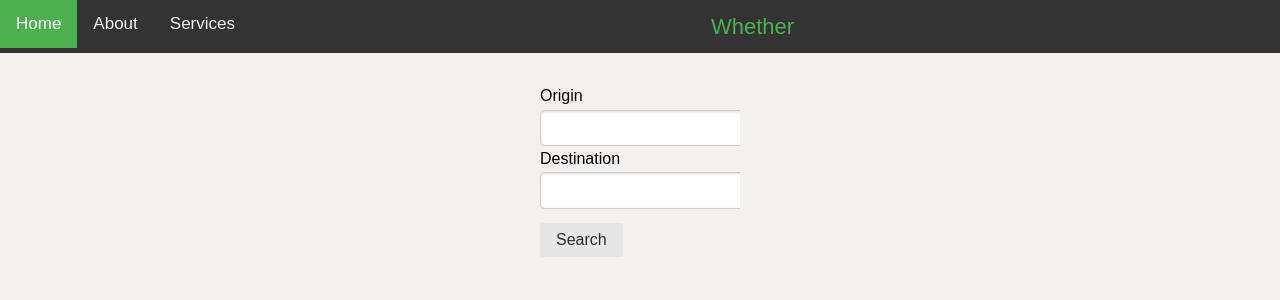
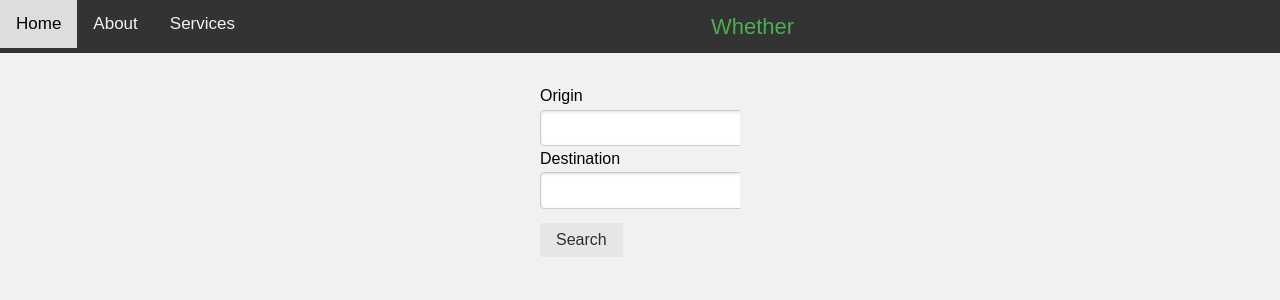
Before and after one commit to Jtcruthers/Whether, a React (Create React App) app in the folder frontend/: page / in a window 1280 px wide. Shown: the top 300 px of the page. Built offline with nearby package versions, Linux system fonts and the light colour scheme.

Commit message:
Added react router.

```diff
--- a/frontend/package.json
+++ b/frontend/package.json
@@ -7,6 +7,7 @@
     "react": "^15.6.1",
     "react-dom": "^15.6.1",
     "react-redux": "^5.0.6",
+    "react-router-dom": "^4.2.2",
     "react-scripts": "1.0.13",
     "redux": "^3.7.2",
     "redux-thunk": "^2.2.0"
--- a/frontend/src/components/AboutPage.js
+++ b/frontend/src/components/AboutPage.js
@@ -1,7 +1,7 @@
 import React, {Component} from 'react';
 import styles from '../css/AboutPage.css';
 
-class MainPage extends Component {
+class AboutPage extends Component {
 
 
     render() {
@@ -30,4 +30,4 @@ class MainPage extends Component {
 
 }
 
-export default MainPage;
+export default AboutPage;
--- /dev/null
+++ b/frontend/src/components/AppComponent.js
@@ -0,0 +1,27 @@
+import React, {Component} from 'react';
+import Header from './Header';
+import MainContainer from '../containers/MainContainer';
+import AboutPage from './AboutPage';
+import {BrowserRouter as Router, Route } from 'react-router-dom';
+
+class AppComponent extends Component {
+
+    render() {
+        return (
+            <div className="Whether">
+                <Router>
+                    <div>
+                        <Header />
+                        <div className="app">
+                            <Route exact path="/" component={MainContainer}/>
+                            <Route path="/about" component={AboutPage}/>
+                        </div>
+                    </div>
+                </Router>
+            </div>
+        )
+    }
+
+}
+
+export default AppComponent;
--- a/frontend/src/components/Header.js
+++ b/frontend/src/components/Header.js
@@ -1,12 +1,12 @@
 import React from 'react';
-import logo from '../logo.svg';
 import styles from '../css/Header.css'
+import {Link} from 'react-router-dom'
 
 const Header = () => (
       <div className="topnav">
-              <a className="active" href="#">Home</a>
-              <a href="#">About</a>
-              <a href="#">Services</a>
+              <Link to="/">Home</Link>
+              <Link to="/about">About</Link>
+              <Link to="/">Services</Link>
               <span>Whether</span>
       </div>
 );
--- a/frontend/src/components/MainPage.js
+++ b/frontend/src/components/MainPage.js
@@ -1,5 +1,4 @@
 import React, {Component} from 'react';
-import Header from './Header';
 import HomeContainer from '../containers/HomeContainer';
 import ResultsContainer from '../containers/ResultsContainer';
 import styles from '../css/MainPage.css';
@@ -28,14 +27,12 @@ class MainPage extends Component {
     if (!this.state.submitted) {
       return (
         <div className="MainContainer">
-          <Header/>
           <HomeContainer/>
         </div>
       )
     } else {
       return (
         <div className="MainContainer">
-          <Header/>
           <ResultsContainer/>
         </div>
       )
--- a/frontend/src/components/ToggleButton.js
+++ b/frontend/src/components/ToggleButton.js
@@ -2,7 +2,7 @@ import React from 'react'
 
 const ToggleButton = ({text, onClick}) => (
   <div className="ToggleButton" style={{"paddingTop": "10px"}}>
-    <button className="pure-button" type="submit" onClick={onClick}>
+    <button className="pure-button" type="button" onClick={onClick}>
       {text}
     </button>
   </div>
--- a/frontend/src/containers/App.js
+++ b/frontend/src/containers/App.js
@@ -1,5 +1,5 @@
 import {connect} from 'react-redux';
-import MainPage from '../components/MainPage';
+import AppComponent from '../components/AppComponent';
 
 const mapStateToProps = state => {
   return {
@@ -10,6 +10,6 @@ const mapStateToProps = state => {
 const App = connect(
   mapStateToProps,
   null // no mapDispatchToProps needed
-)(MainPage);
+)(AppComponent);
 
 export default App;
--- /dev/null
+++ b/frontend/src/containers/MainContainer.js
@@ -0,0 +1,15 @@
+import {connect} from 'react-redux';
+import MainPage from '../components/MainPage';
+
+const mapStateToProps = state => {
+    return {
+        submitted: state.submitted
+    }
+};
+
+const MainContainer = connect(
+    mapStateToProps,
+    null // no mapDispatchToProps needed
+)(MainPage);
+
+export default MainContainer;
```
Also changed, not shown: 1 other file (tests, documents, lock files or other folders).
